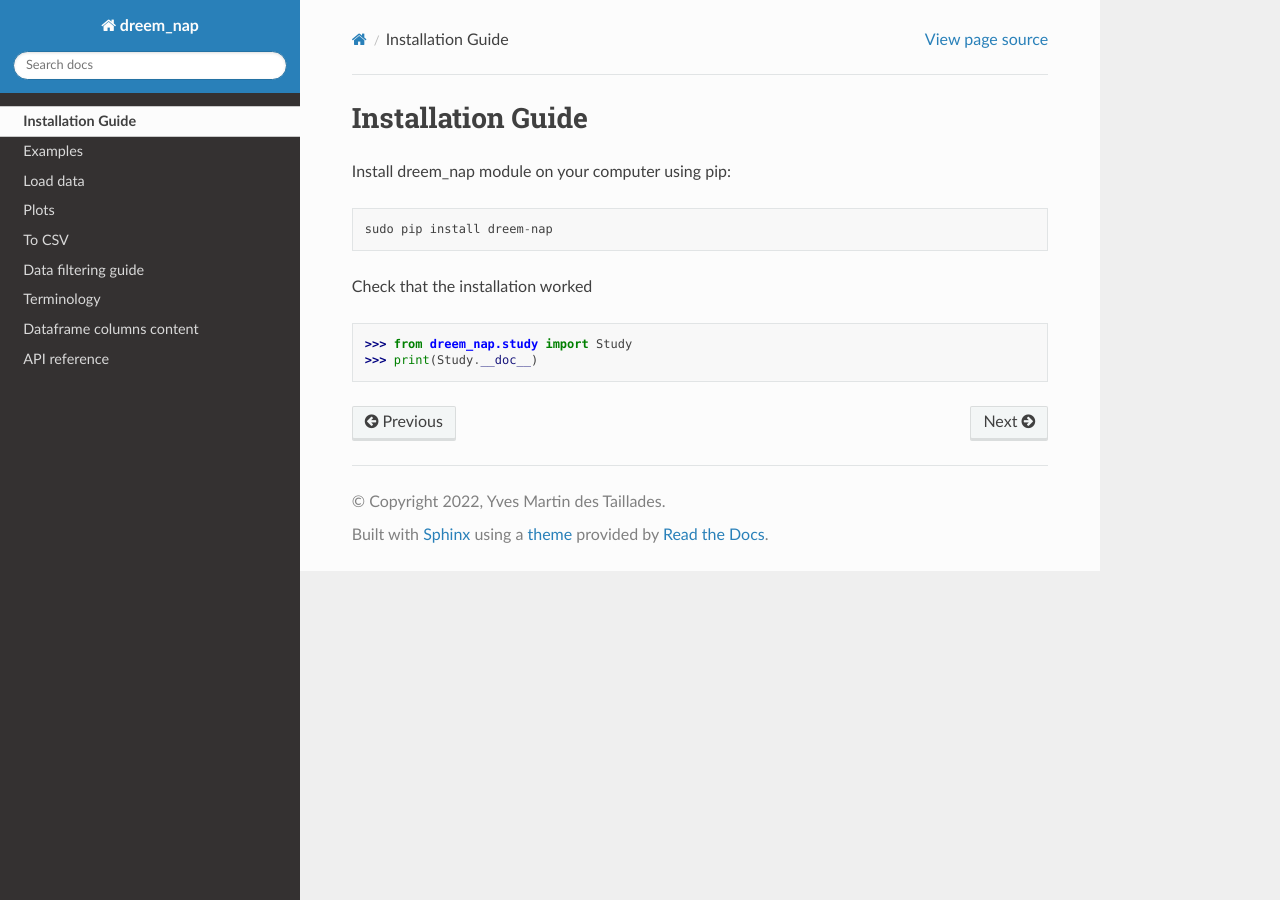
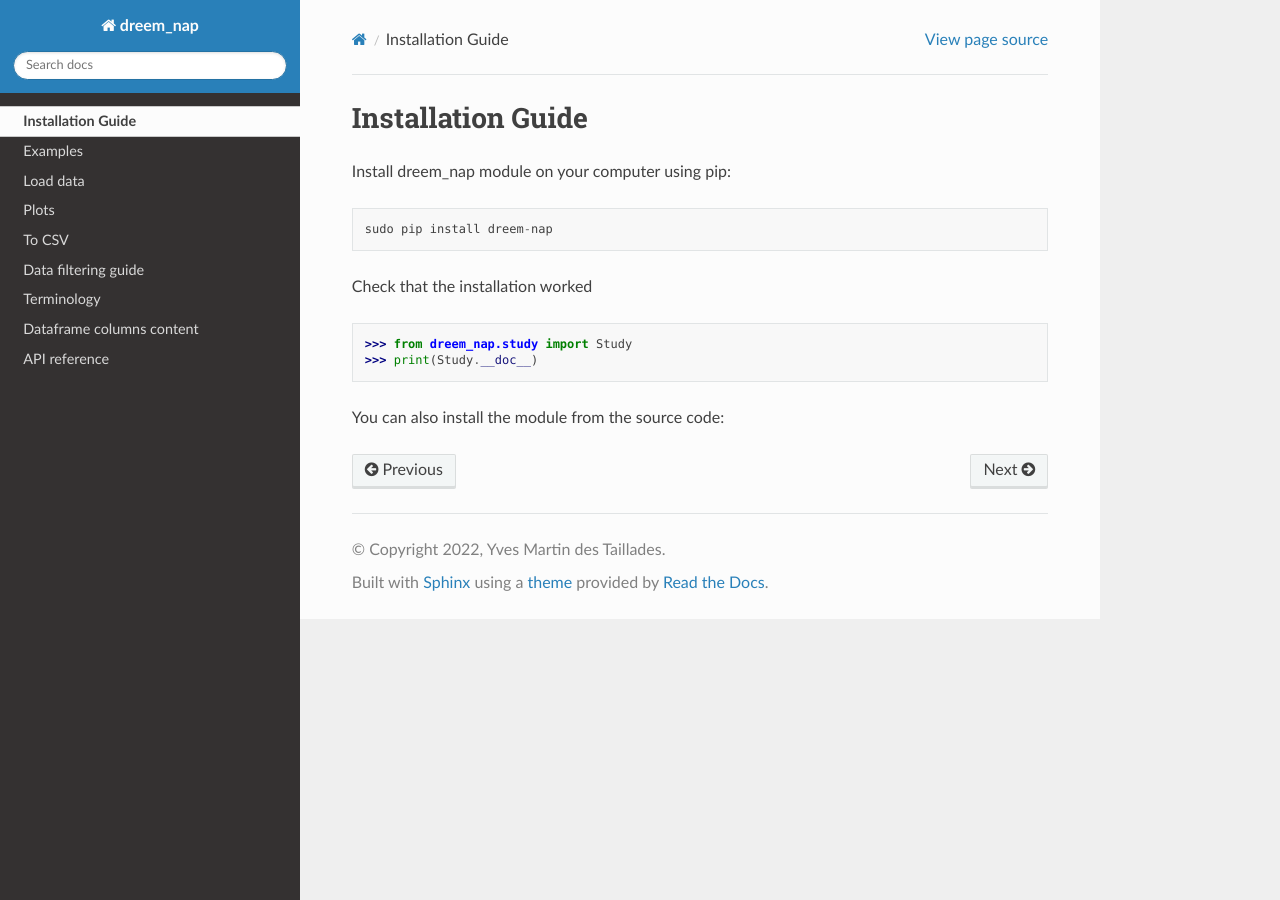
Before and after one commit to yvesmartindestaillades/NAP, a Sphinx documentation site: the page built from docs/source/installation.rst, in a window 1280 px wide. Built offline with Sphinx 7.4.7 and the Read the Docs theme 2.0.0, drawn with Linux system fonts in a browser that asks for light colours.

```diff
--- a/docs/source/installation.rst
+++ b/docs/source/installation.rst
@@ -12,3 +12,5 @@ Check that the installation worked
 
    >>> from dreem_nap.study import Study
    >>> print(Study.__doc__)
+
+You can also install the module from the source code:
```
